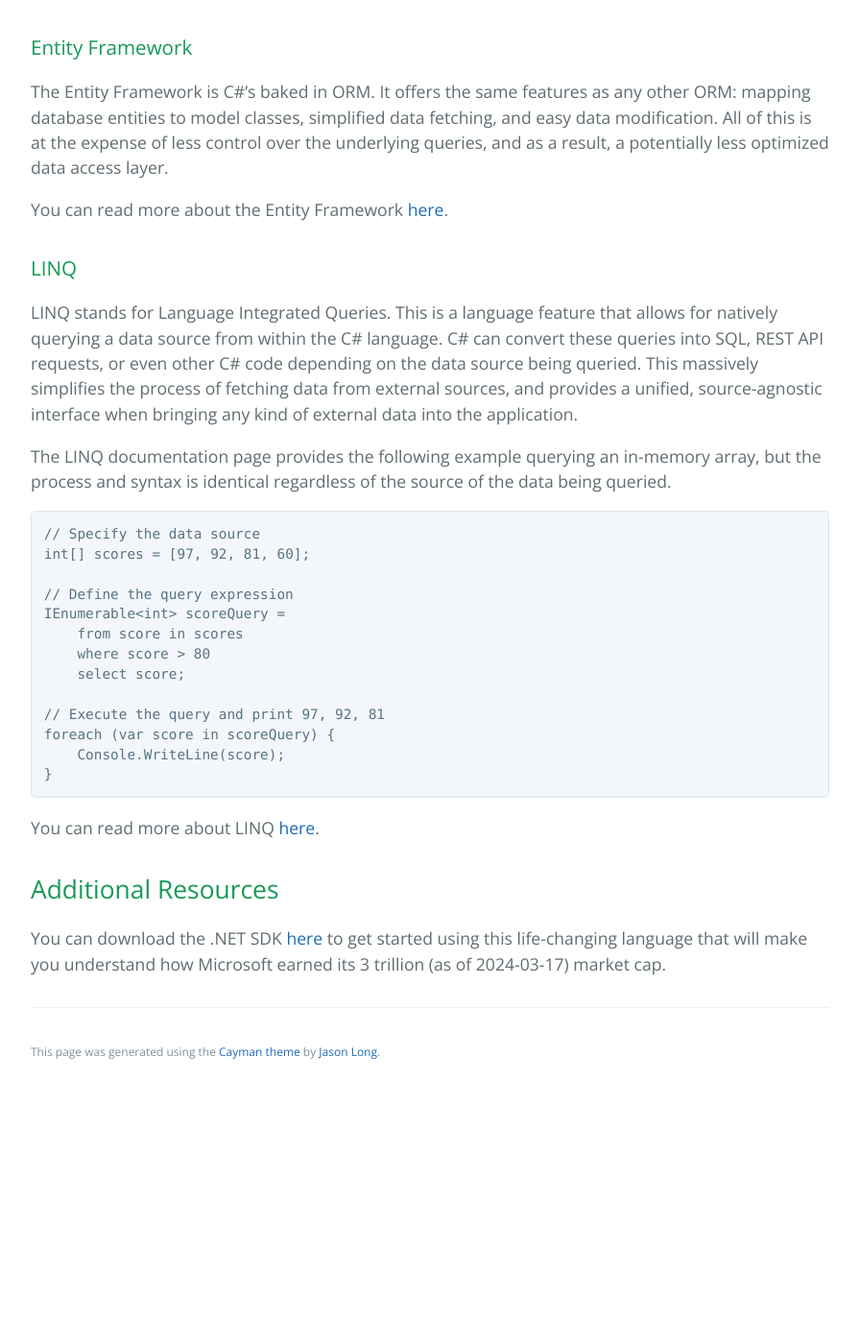
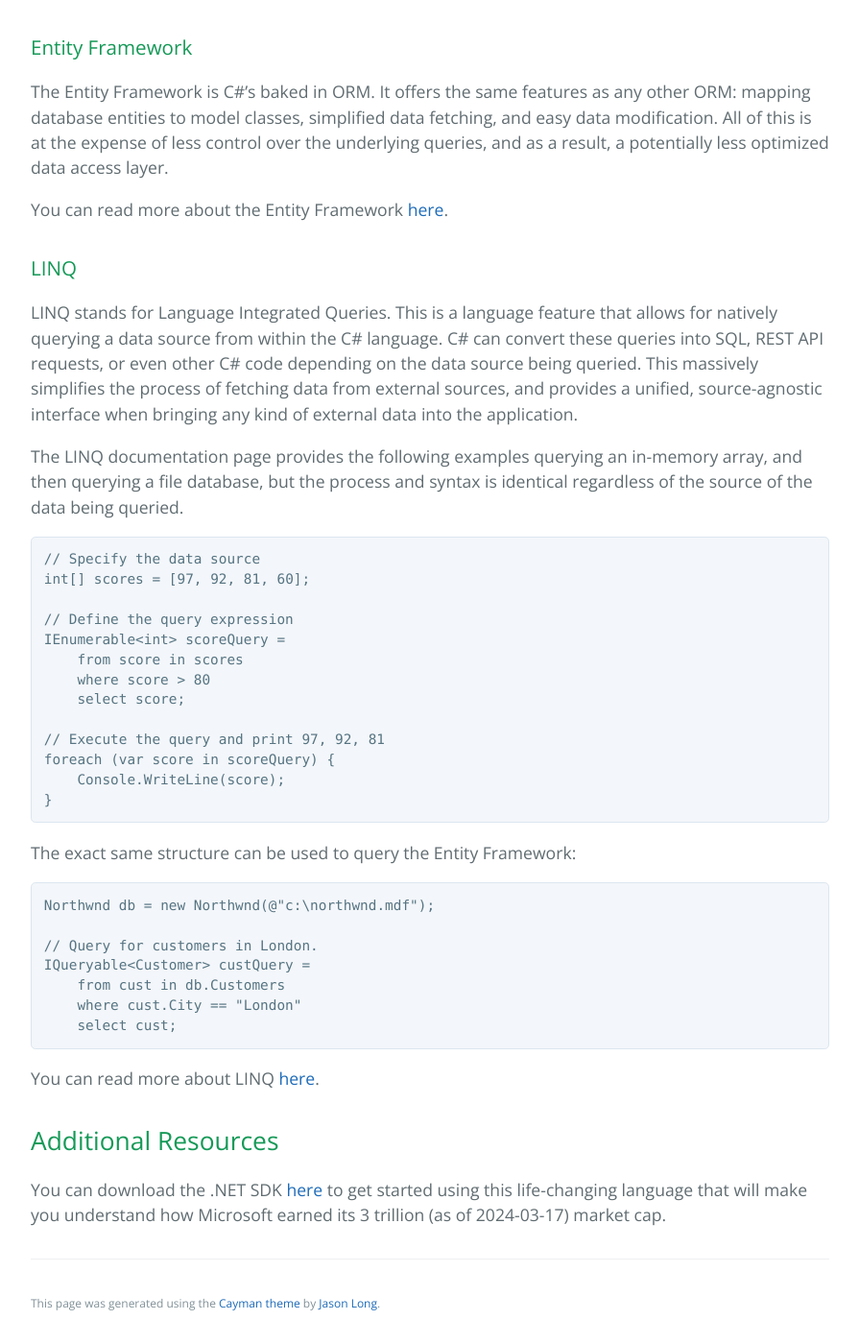
Before and after one commit to learning-software-engineering/learning-software-engineering.github.io, a Jekyll site: the page built from Topics/Tech_Stacks/C#.md, in a window 1280 px wide and 1400 px high, scrolled down 7694 px. Shown: the whole window at 96% size, without its empty margins (192-1087 px from the left). Built offline with Jekyll 4.4.1, drawn with Linux system fonts in a browser that asks for light colours; our own code applies the rules of GitHub Pages for plain Markdown files; before the commit the page ends 8832 px from its top, so only the background shows below that.

Commit message:
Add linq example for databases with entity framework

````diff
--- a/Topics/Tech_Stacks/C#.md
+++ b/Topics/Tech_Stacks/C#.md
@@ -224,7 +224,7 @@
 
 LINQ stands for Language Integrated Queries. This is a language feature that allows for natively querying a data source from within the C# language. C# can convert these queries into SQL, REST API requests, or even other C# code depending on the data source being queried. This massively simplifies the process of fetching data from external sources, and provides a unified, source-agnostic interface when bringing any kind of external data into the application.
 
-The LINQ documentation page provides the following example querying an in-memory array, but the process and syntax is identical regardless of the source of the data being queried.
+The LINQ documentation page provides the following examples querying an in-memory array, and then querying a file database, but the process and syntax is identical regardless of the source of the data being queried.
 
 ```csharp
 // Specify the data source
@@ -242,6 +242,18 @@
 }
 ```
 
+The exact same structure can be used to query the Entity Framework:
+
+```csharp
+Northwnd db = new Northwnd(@"c:\northwnd.mdf");
+
+// Query for customers in London.
+IQueryable<Customer> custQuery =
+    from cust in db.Customers
+    where cust.City == "London"
+    select cust;
+```
+
 You can read more about LINQ [here](https://learn.microsoft.com/en-us/dotnet/csharp/linq/).
 
 ## Additional Resources
````
